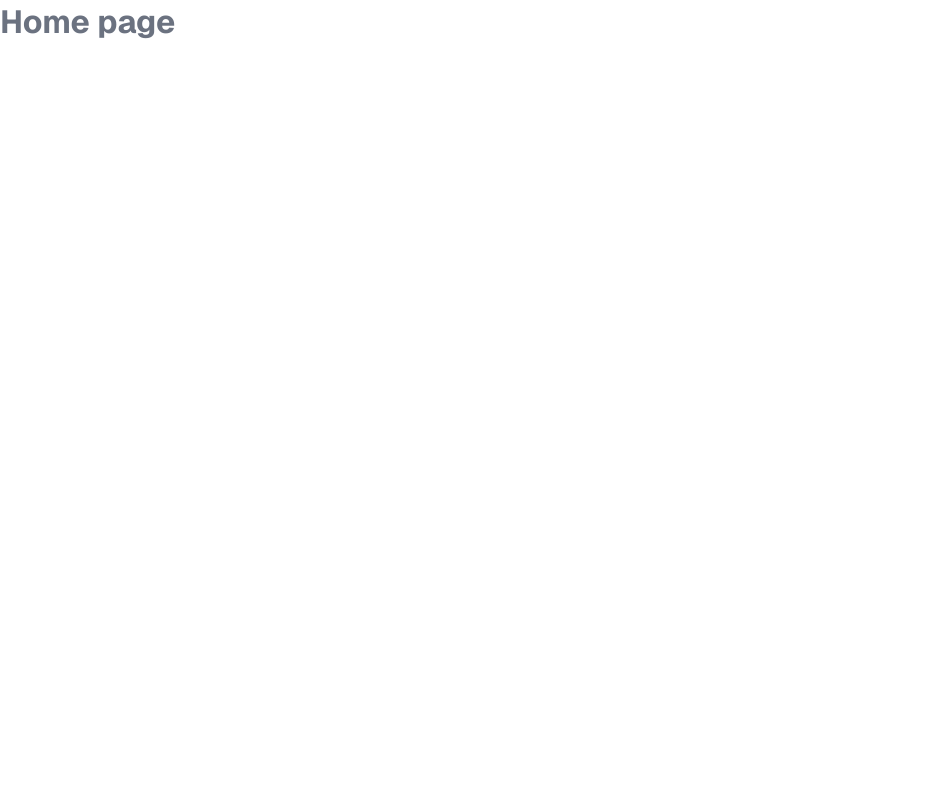
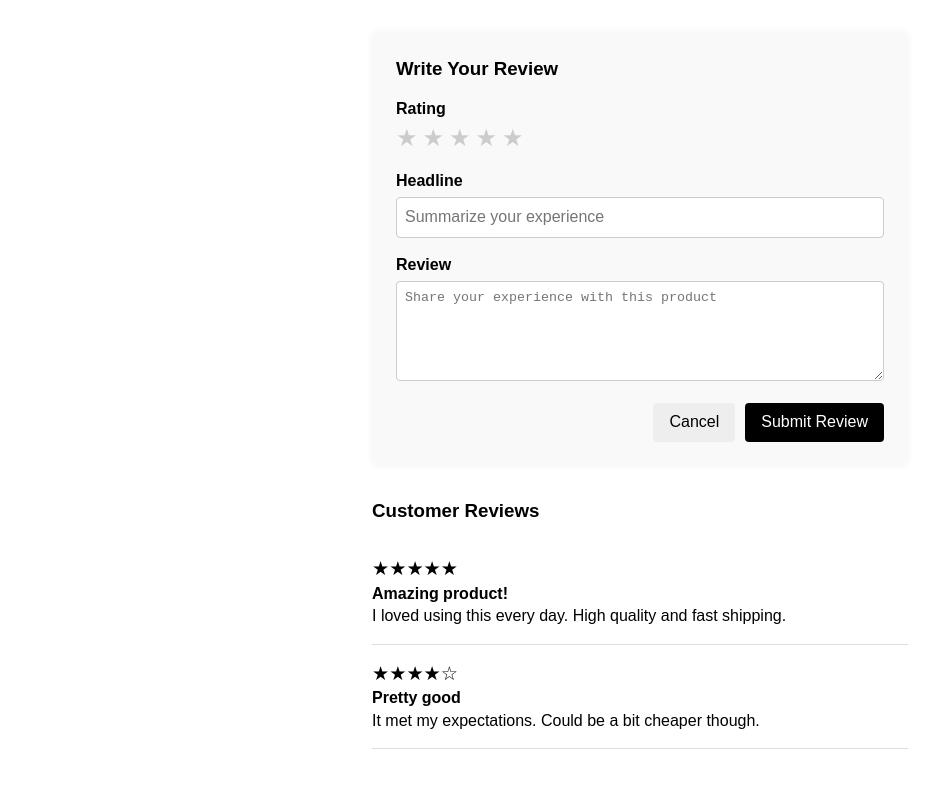
Before and after one commit to ixtk/sturdy-umbrella, a React (Vite) app in the folder frontend/: page / in a window 1280 px wide. Shown: the top 788 px of the page, without its empty margins (0-945 px from the left). Built offline with nearby package versions, Linux system fonts and the light colour scheme.

Commit message:
reviews part

```diff
--- a/frontend/src/main.jsx
+++ b/frontend/src/main.jsx
@@ -2,11 +2,13 @@ import { StrictMode } from "react"
 import { createRoot } from "react-dom/client"
 import App from "./App.jsx"
 import { BrowserRouter } from "react-router"
+import Review from "./pages/reviews.jsx"
 
 createRoot(document.getElementById("root")).render(
   <StrictMode>
     <BrowserRouter>
-      <App />
+      {/* <App /> */}
     </BrowserRouter>
+      <Review/>
   </StrictMode>
 )
--- /dev/null
+++ b/frontend/src/pages/review.css
@@ -0,0 +1,95 @@
+*{
+    box-sizing: border-box;
+    margin: 0px;
+    padding: 0px;
+}
+
+.review-container {
+    padding: 2rem;
+    max-width: 600px;
+    margin: auto;
+    font-family: Arial, sans-serif;
+  }
+
+  .review-form {
+    background: #f9f9f9;
+    padding: 1.5rem;
+    border-radius: 8px;
+    box-shadow: 0 0 8px rgba(0, 0, 0, 0.05);
+    margin-bottom: 2rem;
+  }
+
+  .review-form h3 {
+    margin-bottom: 1rem;
+  }
+
+  .review-form label {
+    display: block;
+    margin-top: 1rem;
+    font-weight: bold;
+  }
+
+  .stars {
+    font-size: 1.5rem;
+    cursor: pointer;
+  }
+
+  .stars span {
+    color: #ccc;
+    margin-right: 5px;
+  }
+
+  .stars span.filled {
+    color: #000;
+  }
+
+  .review-form input,
+  .review-form textarea {
+    width: 100%;
+    padding: 0.5rem;
+    margin-top: 0.3rem;
+    border: 1px solid #ccc;
+    border-radius: 4px;
+  }
+
+  .review-form textarea {
+    height: 100px;
+    resize: vertical;
+  }
+
+  .buttons {
+    margin-top: 1rem;
+    display: flex;
+    justify-content: flex-end;
+    gap: 10px;
+  }
+
+  .buttons button {
+    padding: 0.5rem 1rem;
+    border: none;
+    border-radius: 4px;
+    cursor: pointer;
+  }
+
+  .buttons button[type="button"] {
+    background-color: #eee;
+  }
+
+  .buttons button[type="submit"] {
+    background-color: #000;
+    color: #fff;
+  }
+
+  .submitted-reviews h3 {
+    margin-bottom: 1rem;
+  }
+
+  .review-card {
+    border-bottom: 1px solid #ddd;
+    padding: 1rem 0;
+  }
+
+  .review-stars {
+    color: #000;
+    font-size: 1.2rem;
+  }
--- /dev/null
+++ b/frontend/src/pages/reviews.jsx
@@ -0,0 +1,105 @@
+import React, { useState } from 'react';
+import './review.css';
+
+const Review = () => {
+  const [reviews, setReviews] = useState([
+    {
+      id: 1,
+      stars: 5,
+      headline: 'Amazing product!',
+      text: 'I loved using this every day. High quality and fast shipping.',
+    },
+    {
+      id: 2,
+      stars: 4,
+      headline: 'Pretty good',
+      text: 'It met my expectations. Could be a bit cheaper though.',
+    },
+  ]);
+
+  const [newReview, setNewReview] = useState({
+    stars: 0,
+    headline: '',
+    text: '',
+  });
+
+  const handleStarClick = (star) => {
+    setNewReview({ ...newReview, stars: star });
+  };
+
+  const handleChange = (e) => {
+    setNewReview({ ...newReview, [e.target.name]: e.target.value });
+  };
+
+  const handleSubmit = (e) => {
+    e.preventDefault();
+    if (newReview.stars && newReview.headline && newReview.text) {
+      const newEntry = {
+        ...newReview,
+        id: Date.now(),
+      };
+      setReviews([newEntry, ...reviews]);
+      setNewReview({ stars: 0, headline: '', text: '' });
+    }
+  };
+
+  const handleCancel = () => {
+    setNewReview({ stars: 0, headline: '', text: '' });
+  };
+
+  return (
+    <div className="review-container">
+      <form onSubmit={handleSubmit} className="review-form">
+        <h3>Write Your Review</h3>
+        <label>Rating</label>
+        <div className="stars">
+          {[1, 2, 3, 4, 5].map((star) => (
+            <span
+              key={star}
+              onClick={() => handleStarClick(star)}
+              className={star <= newReview.stars ? 'filled' : ''}
+            >
+              ★
+            </span>
+          ))}
+        </div>
+        <label>Headline</label>
+        <input
+          type="text"
+          name="headline"
+          placeholder="Summarize your experience"
+          value={newReview.headline}
+          onChange={handleChange}
+        />
+        <label>Review</label>
+        <textarea
+          name="text"
+          placeholder="Share your experience with this product"
+          value={newReview.text}
+          onChange={handleChange}
+        />
+        <div className="buttons">
+          <button type="button" onClick={handleCancel}>
+            Cancel
+          </button>
+          <button type="submit">Submit Review</button>
+        </div>
+      </form>
+
+      <div className="submitted-reviews">
+        <h3>Customer Reviews</h3>
+        {reviews.map((rev) => (
+          <div key={rev.id} className="review-card">
+            <div className="review-stars">
+              {'★'.repeat(rev.stars)}{'☆'.repeat(5 - rev.stars)}
+            </div>
+            <strong>{rev.headline}</strong>
+            <p>{rev.text}</p>
+          </div>
+        ))}
+      </div>
+    </div>
+  );
+};
+
+export default Review;
```
